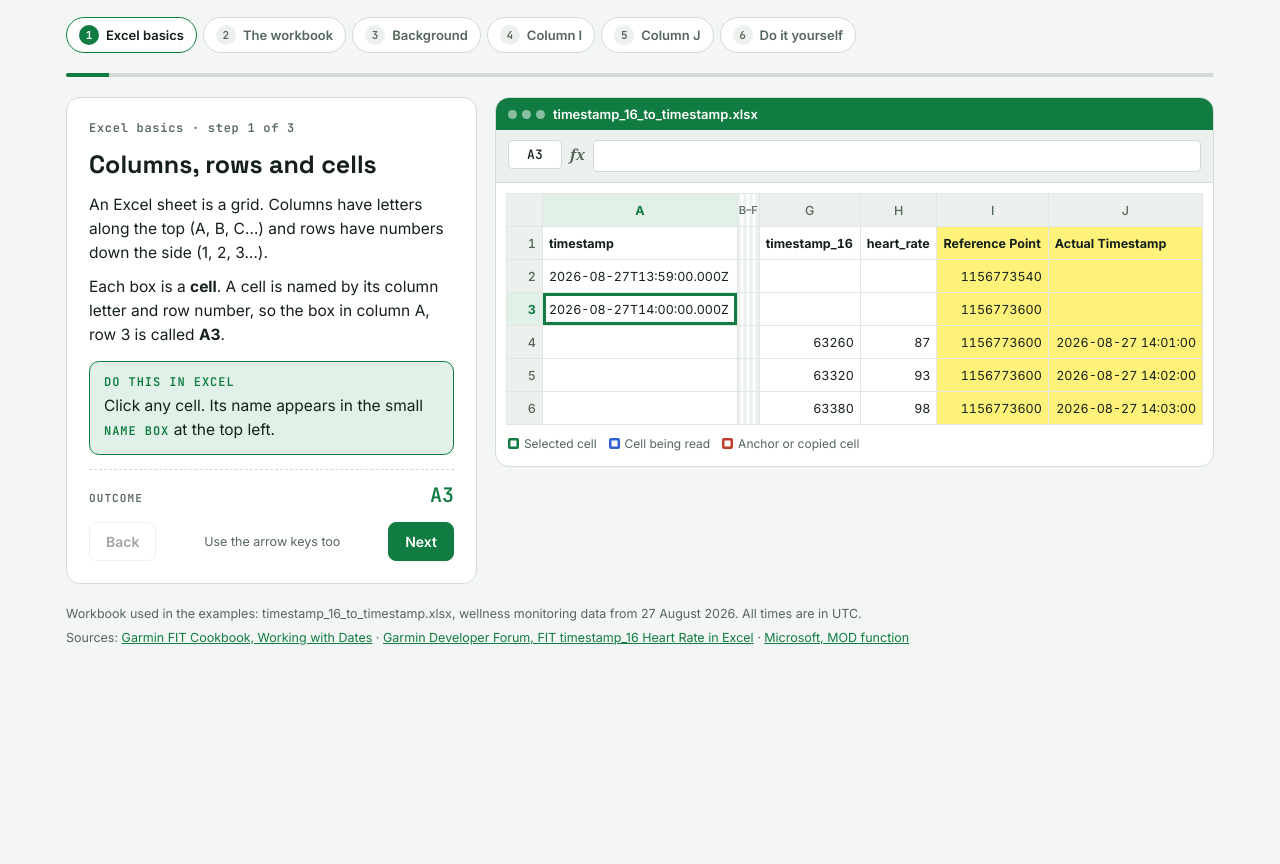
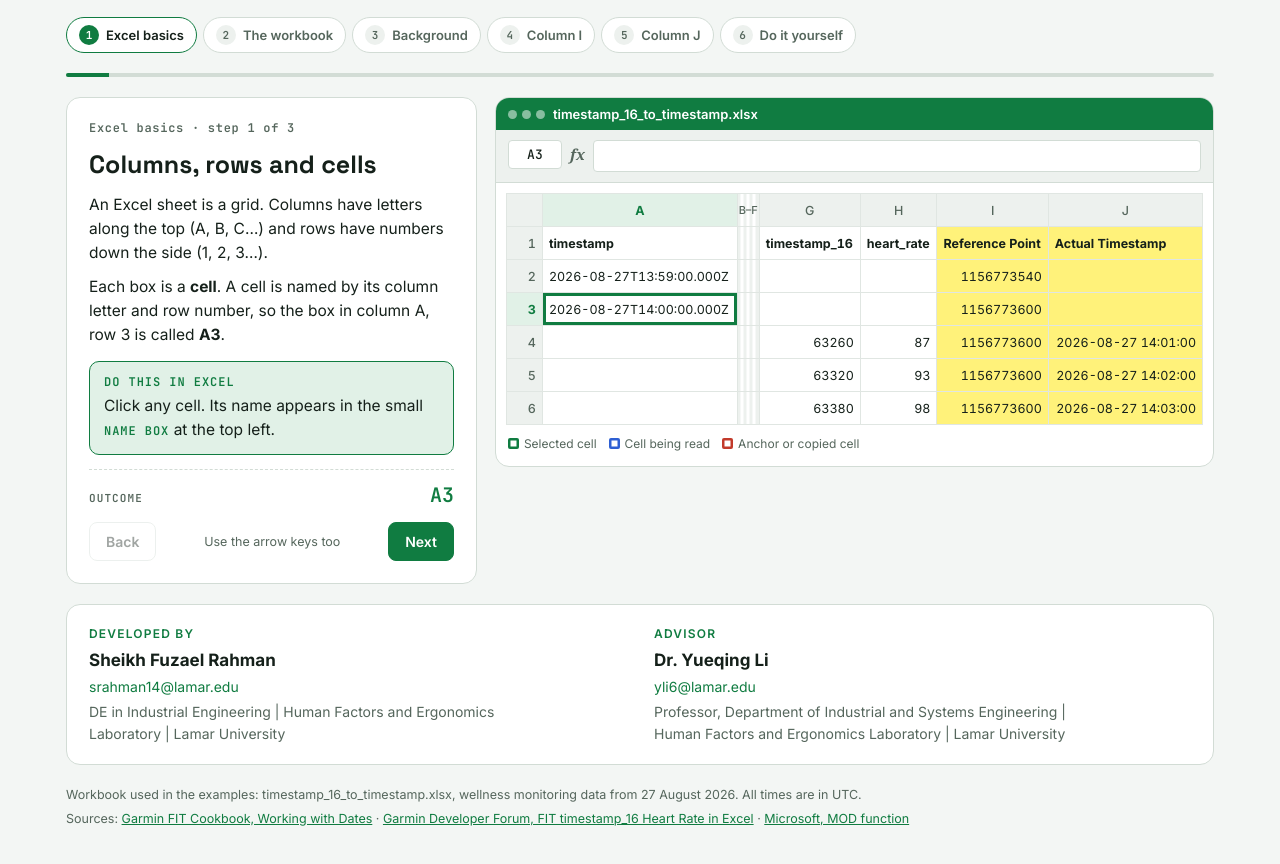
Before and after one commit to SheikhFuzael/garmin-timestamp-guide, a plain HTML site: page index.html in a window 1280 px wide. Shown: the part 176-1040 px from the top of the page. Before the commit the page ends 871 px from the top, so only its background shows below. Drawn offline with Linux system fonts and the light colour scheme.

Commit message:
Add author and advisor details
Co-Authored-By: Claude Opus 5.5 <noreply@anthropic.com>
Claude-Session: https://claude.ai/code/session_013NFGfYwzVwPeDD8Cq85MrB

```diff
--- a/index.html
+++ b/index.html
@@ -147,6 +147,12 @@ table.sheet{border-collapse:collapse;font-size:12.5px;min-width:600px;width:100%
 footer{font-size:12.5px;color:var(--muted);display:grid;gap:4px}
 footer a{color:var(--accent)}
 @media (prefers-reduced-motion: reduce){*{animation:none!important;transition:none!important}}
+.credits{background:var(--surface);border:1px solid var(--line);border-radius:14px;padding:20px 22px;display:grid;grid-template-columns:repeat(auto-fit,minmax(min(100%,300px),1fr));gap:18px 28px}
+.credits .who{display:grid;gap:3px;align-content:start}
+.credits .role{font-size:12px;font-weight:600;letter-spacing:.1em;text-transform:uppercase;color:var(--accent)}
+.credits .name{font-size:17px;font-weight:700;color:var(--ink)}
+.credits .mail{font-size:14px;color:var(--accent);user-select:all;overflow-wrap:anywhere}
+.credits .aff{font-size:14px;color:var(--muted);max-width:52ch}
 </style>
 </head>
 <body>
@@ -176,6 +182,11 @@ footer a{color:var(--accent)}
     </section>
     <section id="stage" aria-label="Picture for this step"></section>
   </div>
+
+  <section class="credits" aria-label="Authors">
+    <div class="who"><span class="role">Developed by</span><span class="name">Sheikh Fuzael Rahman</span><span class="mail">srahman14@lamar.edu</span><span class="aff">DE in Industrial Engineering | Human Factors and Ergonomics Laboratory | Lamar University</span></div>
+    <div class="who"><span class="role">Advisor</span><span class="name">Dr. Yueqing Li</span><span class="mail">yli6@lamar.edu</span><span class="aff">Professor, Department of Industrial and Systems Engineering | Human Factors and Ergonomics Laboratory | Lamar University</span></div>
+  </section>
 
   <footer>
     <div>Workbook used in the examples: timestamp_16_to_timestamp.xlsx, wellness monitoring data from 27 August 2026. All times are in UTC.</div>
```
